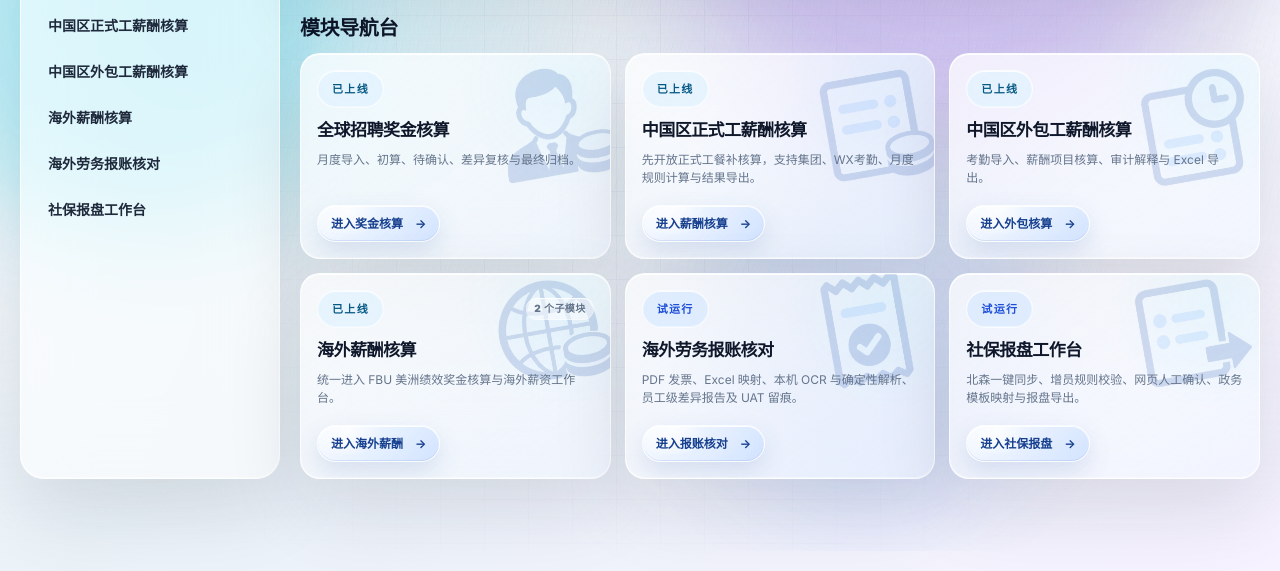
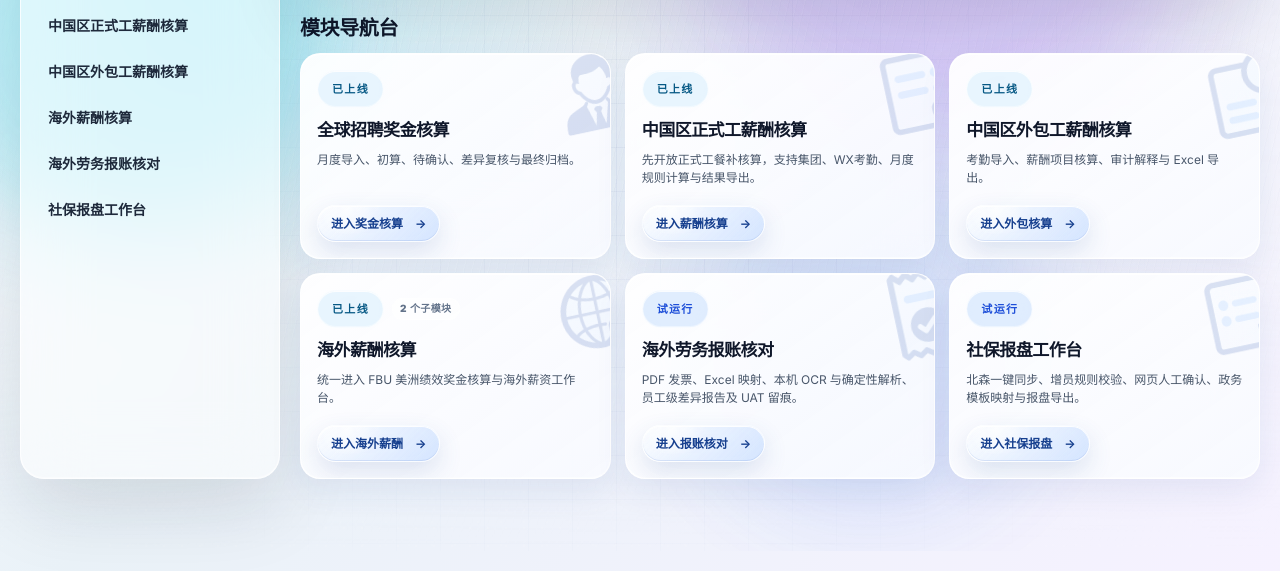
Before and after one commit to Yaosc972/Payroll-Automated-VC, a plain HTML site: page bonus_platform/static/index.html in a window 1280 px wide. Shown: the part 249-820 px from the top of the page. Drawn offline with Linux system fonts and the light colour scheme; no server answers.

Commit message:
style(home): crop module icons and improve card readability

```diff
--- a/bonus_platform/static/home-layout.css
+++ b/bonus_platform/static/home-layout.css
@@ -35,9 +35,17 @@ html[data-module-id="home"] .dashboard-shell .saas-module-grid {
   grid-template-columns: repeat(auto-fit, minmax(min(100%, max(250px, calc((100% - 42px) / 4))), 1fr));
   gap: 14px;
 }
-html[data-module-id="home"] .dashboard-shell .saas-module-card { min-height: 206px; padding: 16px; border-radius: 20px; }
+html[data-module-id="home"] .dashboard-shell .saas-module-card {
+  min-height: 206px;
+  padding: 16px;
+  border-radius: 20px;
+  background: linear-gradient(145deg, rgba(255, 255, 255, 0.94), rgba(248, 250, 255, 0.90));
+  box-shadow: 0 12px 32px rgba(30, 58, 138, 0.08), var(--inner-edge-glow);
+}
+html[data-module-id="home"] .dashboard-shell .module-card-top { justify-content: flex-start; gap: 8px; }
+html[data-module-id="home"] .dashboard-shell .saas-module-card .module-copy span { color: #475569; }
 html[data-module-id="home"] .dashboard-shell .saas-module-card .module-copy { margin-top: 12px; margin-bottom: 16px; }
-html[data-module-id="home"] .dashboard-shell .saas-module-card .module-copy h2 { font-size: 17px; line-height: 1.35; }
+html[data-module-id="home"] .dashboard-shell .saas-module-card .module-copy h2 { font-size: 17px; line-height: 1.35; padding-right: 40px; }
 html[data-module-id="home"] .dashboard-shell .saas-module-card .module-copy span { margin-top: 8px; }
 @media (max-width: 1100px) {
   html[data-module-id="home"] .dashboard-shell .dashboard-frame { grid-template-columns: 230px minmax(0, 1fr); gap: 16px; }
@@ -52,25 +60,40 @@ html[data-module-id="home"] .dashboard-shell .saas-module-card .module-copy span
   html[data-module-id="home"] .dashboard-shell .dashboard-user summary { width: 100%; min-width: 0; max-width: none; }
 }
 
-/* Decorative module illustrations live behind content and never capture clicks. */
+/* Crop the illustrations at the top-right corner without adding card height. */
 html[data-module-id="home"] .dashboard-shell .saas-module-card { isolation: isolate; }
 html[data-module-id="home"] .dashboard-shell .module-card-art {
+  --art-size: 112px;
+  --art-x: 0px;
+  --art-y: 0px;
+  --art-position: 0% 0%;
   position: absolute;
-  top: -14px;
-  right: -12px;
-  width: 150px;
-  height: 150px;
+  top: -18px;
+  right: -48px;
+  width: 112px;
+  height: 112px;
+  opacity: 0.14;
+  transform: rotate(-12deg);
+  pointer-events: none;
+  z-index: -1;
+}
+html[data-module-id="home"] .dashboard-shell .module-card-art::before {
+  content: "";
+  position: absolute;
+  top: calc(50% + var(--art-y));
+  left: calc(50% + var(--art-x));
+  width: var(--art-size);
+  height: var(--art-size);
   background-image: url("assets/home-module-icons-20261021-v6.png");
   background-repeat: no-repeat;
   background-size: 300% 200%;
-  opacity: 0.16;
-  transform: rotate(-10deg);
-  pointer-events: none;
-  z-index: -1;
+  background-position: var(--art-position);
+  transform: translate(-50%, -50%);
 }
-html[data-module-id="home"] .dashboard-shell .module-card-art--recruitment { background-position: 0% 0%; }
-html[data-module-id="home"] .dashboard-shell .module-card-art--employee { background-position: 50% 0%; }
-html[data-module-id="home"] .dashboard-shell .module-card-art--domestic { background-position: 100% 0%; }
-html[data-module-id="home"] .dashboard-shell .module-card-art--overseas-payroll { background-position: 0% 100%; }
-html[data-module-id="home"] .dashboard-shell .module-card-art--invoice-audit { background-position: 50% 100%; }
-html[data-module-id="home"] .dashboard-shell .module-card-art--social-insurance { background-position: 100% 100%; }
+/* Optical corrections account for the artwork's different ink bounds. */
+html[data-module-id="home"] .dashboard-shell .module-card-art--recruitment { --art-size: 106px; --art-x: -7px; --art-y: -7px; }
+html[data-module-id="home"] .dashboard-shell .module-card-art--employee { --art-position: 50% 0%; --art-size: 116px; --art-x: -4px; --art-y: -10px; }
+html[data-module-id="home"] .dashboard-shell .module-card-art--domestic { --art-position: 100% 0%; --art-size: 115px; --art-x: 1px; --art-y: -8px; }
+html[data-module-id="home"] .dashboard-shell .module-card-art--overseas-payroll { --art-position: 0% 100%; --art-size: 111px; --art-x: -6px; --art-y: 2px; }
+html[data-module-id="home"] .dashboard-shell .module-card-art--invoice-audit { --art-position: 50% 100%; --art-size: 122px; --art-x: 2px; --art-y: 5px; }
+html[data-module-id="home"] .dashboard-shell .module-card-art--social-insurance { --art-position: 100% 100%; --art-x: -1px; --art-y: 3px; }
--- a/bonus_platform/static/index.html
+++ b/bonus_platform/static/index.html
@@ -11,7 +11,7 @@
     <link rel="stylesheet" href="dashboard-user-summary.css?v=1" />
     <link rel="stylesheet" href="feedback-widget.css?v=20260916-01" />
     <link rel="stylesheet" href="policy-drawer.css?v=6" />
-    <link rel="stylesheet" href="home-layout.css?v=6" />
+    <link rel="stylesheet" href="home-layout.css?v=7" />
   </head>
   <body class="portal-shell dashboard-shell">
     <div class="portal-mesh" aria-hidden="true">
```
